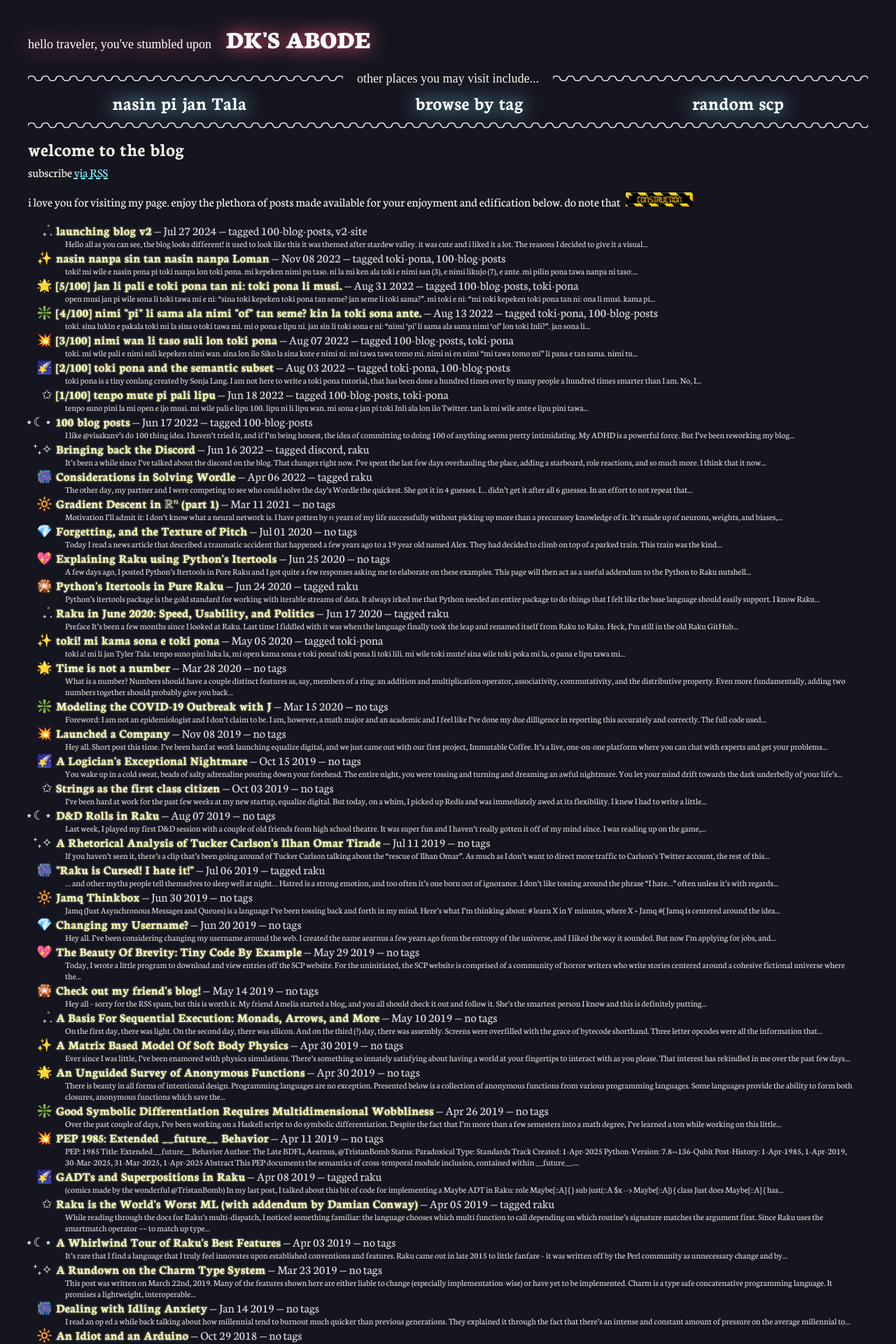
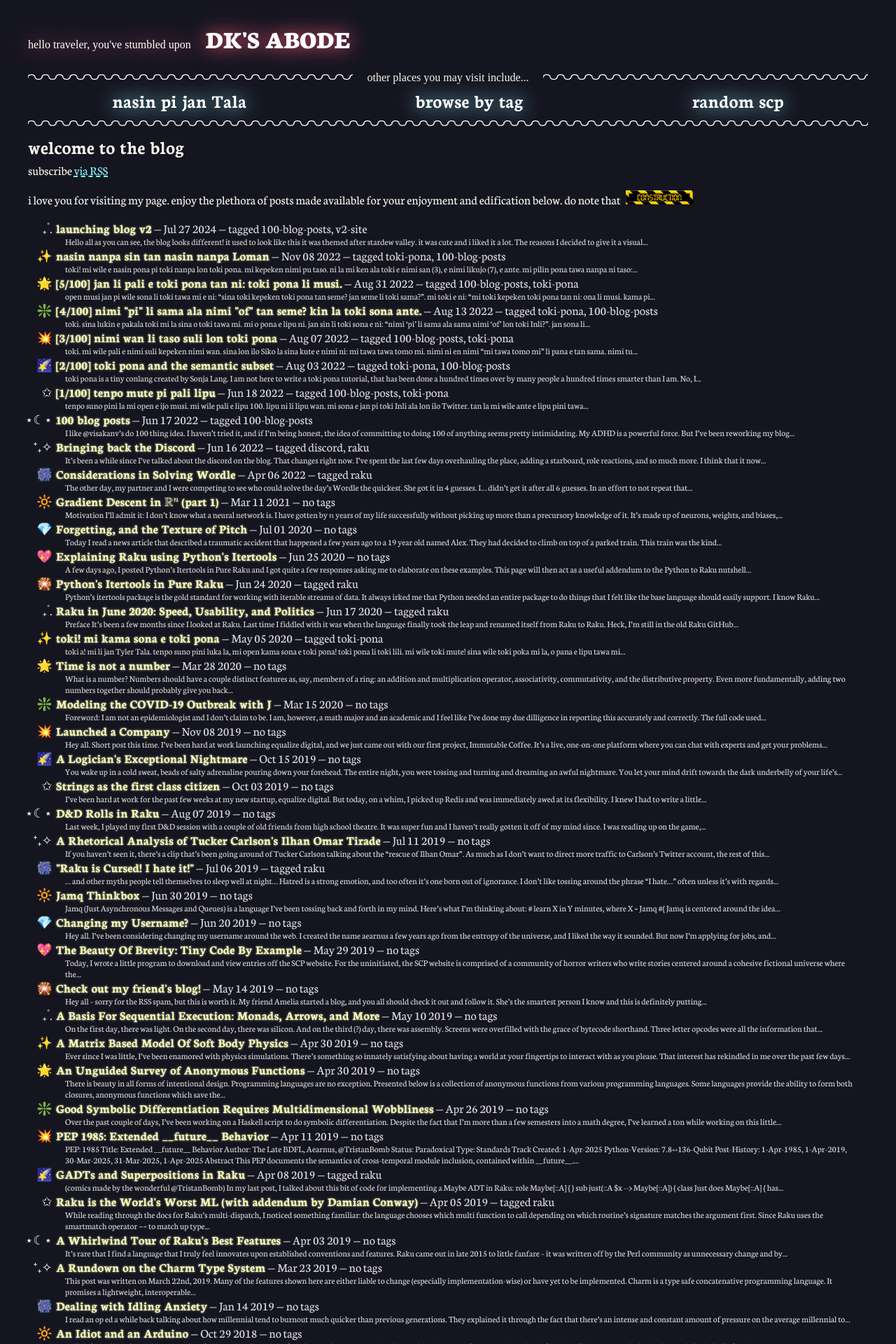
Before and after one commit to DataKinds/datakinds.github.io, a Jekyll site: the page built from index.md, in a window 1280 px wide. Shown: the top 1920 px of the page at 70% size. Built offline with Jekyll 4.4.1, drawn with Linux system fonts in a browser that asks for light colours; some web fonts are replaced; some of the changed text lies outside the part shown.

Commit message:
Shrink cursive text size, add webring placeholder

```diff
--- a/_includes/footer.html
+++ b/_includes/footer.html
@@ -1,4 +1,8 @@
 <footer class="site-footer h-card">
+  <div style="margin:40px 0" class="fancy"></div>
+
+  <p style="text-align:center">This is where my GEORGE webring navigation box would go... <strong>IF I HAD ONE!</strong></p>
+
   <div style="margin:40px 0" class="fancy"></div>
 
   <h2 class="footer-title">
--- a/_sass/v2.scss
+++ b/_sass/v2.scss
@@ -72,6 +72,7 @@
     font-family: "Playwrite US Trad", cursive;
     font-optical-sizing: auto;
     font-weight: 400;
+    font-size: medium;
     font-style: normal;
     white-space: nowrap;
 }
```
